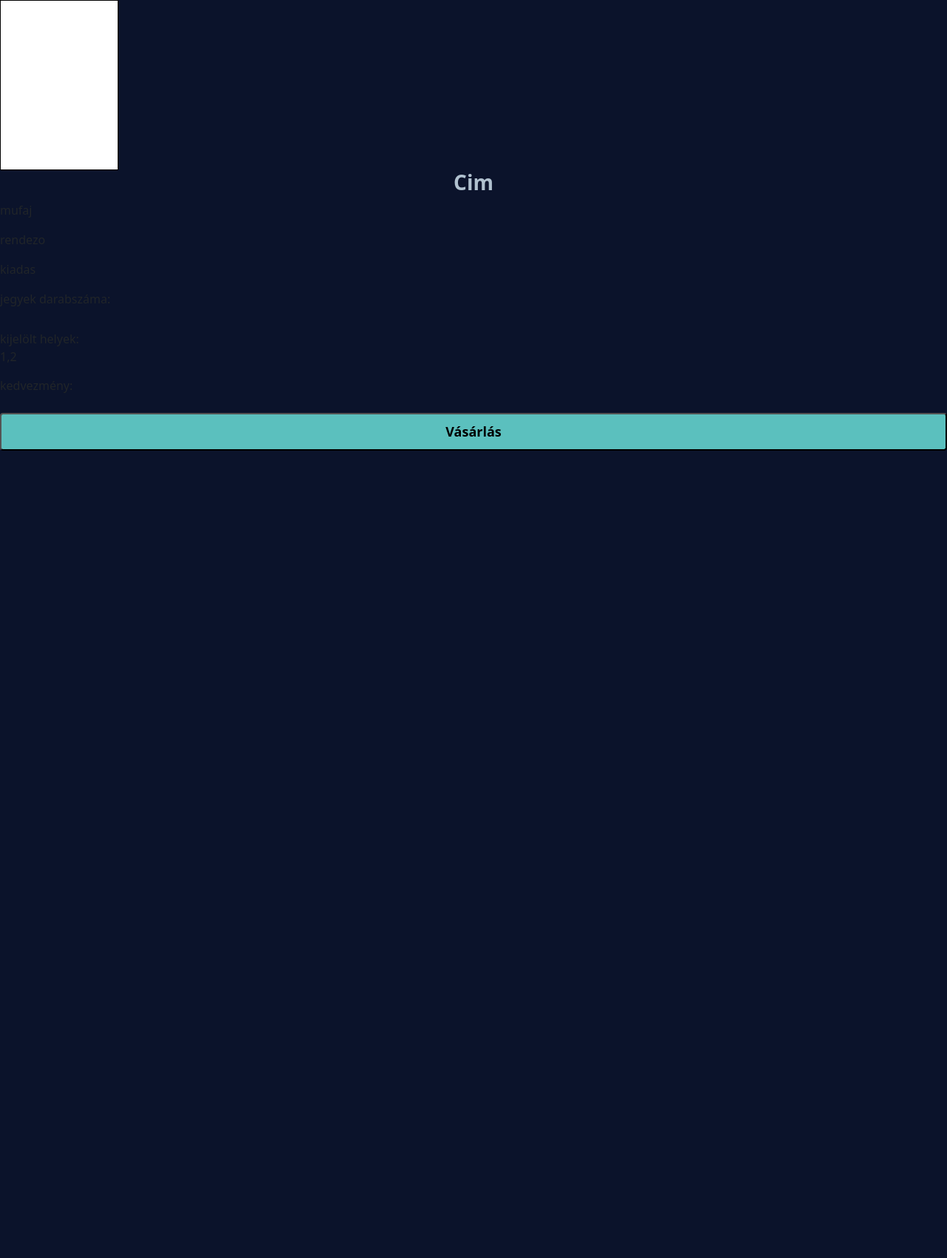
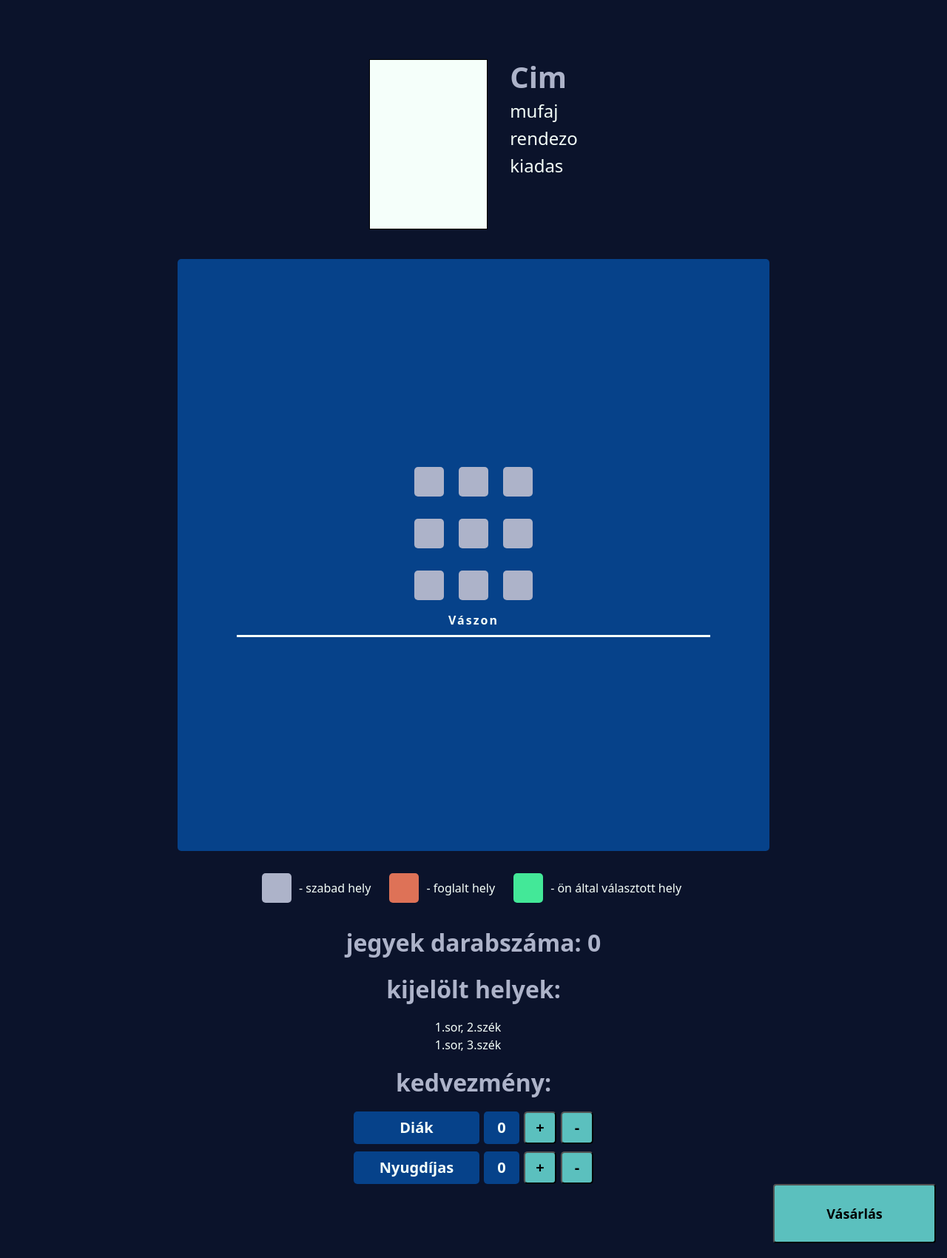
Before and after one commit to jozsef21/Szoftverfejlsztes_projekt, a Spring Boot app: page /jegy in a window 1280 px wide. Shown: the part 160-1860 px from the top of the page at 74% size. Before the commit the page ends 769 px from the top, so only its background shows below. Run offline with Spring Boot 4, Linux system fonts and the light colour scheme.

Commit message:
jegy kesz

```diff
--- a/src/main/resources/static/css/style.css
+++ b/src/main/resources/static/css/style.css
@@ -42,7 +42,7 @@ body {
     color: mintcream;
 }
 
-.title, .login_h2, .info .mufaj, .leiras {
+.title, .login_h2, .info .mufaj, .leiras, h4 {
     color: mintcream;
 }
 
@@ -54,7 +54,7 @@ body {
     gap: 15px;
 }
 
-.menusor, form button[type="submit"] {
+.menusor, form button[type="submit"], .kedvezmeny_button {
     background-color: #5BC0BE;
 }
 
@@ -92,9 +92,10 @@ body {
     font-size: 14px;
 }
 
-.teremblokk, .menublokk, .kis_menublokk, .filmblokk {
+
+
+.teremblokk, .menublokk, .kis_menublokk, .filmblokk, .terem, .kedvezmeny, .kedvezmeny_box {
     background-color: #06428a;
-    border: 1px solid black;
     box-sizing: border-box;
     display: flex;
     border-radius: 5px;
@@ -150,14 +151,14 @@ body {
     display: flex;
     justify-content: center;
     align-items: center;
-    background-color: white;
+    background-color: mintcream;
 }
 
 /* --- FRISSÍTVE: Nagyobb filmkép / plakát doboz --- */
 .filmkep {
     width: 160px;
     height: 230px;
-    background-color: white;
+    background-color: mintcream;
     border: 1px solid black;
     flex-shrink: 0;
     display: flex;
@@ -198,10 +199,6 @@ body {
     margin: 0;
 }
 
-.info h2, h3 {
-    color: #b0c1cf;
-}
-
 .info .mufaj {
     font-size: 18px;
     margin: 0 0 10px 0;
@@ -226,7 +223,11 @@ h3 {
     font-weight: bold;
 }
 
-.login_button, .nav-box, .prev_button, .jobb-oldal, .login_box, .menusor button {
+.info h2, h3, .big_label {
+    color: #adb3c9;
+}
+
+.login_button, .nav-box, .prev_button, .jobb-oldal, .login_box, .menusor button, .szek, .szek_magyarazat {
     background-color: #adb3c9;
     border-radius: 5px;
 }
@@ -353,7 +354,7 @@ form button[type="submit"] {
     border-radius: 4px;
 }
 
-.prev_button {
+.prev_button, .button_right {
     width: 200px;
     max-width: 400px;
     font-size: 20px;
@@ -361,6 +362,10 @@ form button[type="submit"] {
     height: 80px;
     align-items: center;
     position: absolute;
+}
+
+.prev_button {
+    width: 200px;
     top: 15px;
     left: 15px;
 }
@@ -368,3 +373,138 @@ form button[type="submit"] {
 input {
     background-color: mintcream;
 }
+
+
+/*jegyvasarlas stilus*/
+.ket_oszlop {
+    display: flex;
+    gap: 30px;
+    justify-content: center;
+    margin-top: 80px;
+    margin-bottom: 40px;
+}
+
+.cim {
+    text-align: left;
+    font-size: 40px;
+}
+
+.big_label {
+    font-size: 32px;
+    font-weight: bold;
+}
+
+.button_right {
+    width: 220px;
+    right: 15px;
+    bottom: 20px;
+}
+
+.terem {
+    width: 800px;
+    height: 800px;
+    max-width: 100%;
+    display: flex;
+    flex-direction: column;
+    align-items: center;
+    justify-content: center;
+}
+
+.hegy_form {
+    position: relative;
+    width: 100%;
+    padding-bottom: 100px;
+    box-sizing: border-box;
+}
+
+.center {
+    display: flex;
+    flex-direction: column;
+    align-items: center;
+    justify-content: center;
+    gap: 15px;
+    width: 100%;
+}
+
+.szek_magyarazat, .szek {
+    width: 40px;
+    height: 40px;
+    margin: 10px;
+}
+
+.szek {
+    cursor: pointer;
+}
+
+#selected {
+    background-color: #43e898;
+}
+
+#taken {
+    background-color: #de7257;
+}
+
+
+.sor {
+    display: flex;
+    align-items: center;
+    margin: 5px;
+}
+
+.sor p, .terem p , .kijelolt_helyek p{
+    color: mintcream;
+    margin: 0 15px 0 0;
+}
+
+.vaszon {
+    width: 80%;
+    text-align: center;
+    color: mintcream;
+    font-weight: bold;
+    letter-spacing: 2px;
+    padding-bottom: 8px;
+    margin-bottom: 24px;
+    border-bottom: 3px solid mintcream;
+}
+
+.kedvezmeny_lista {
+    display: flex;
+    flex-direction: column;
+    gap: 10px;
+    align-items: center;
+}
+
+.kedvezmeny_sor {
+    display: flex;
+    align-items: center;
+    gap: 6px;
+}
+
+.kedvezmeny, .kedvezmeny_box, .kedvezmeny_button {
+    font-weight: bold;
+    font-size: 20px;
+    height: 44px;
+    align-items: center;
+    justify-content: center;
+}
+
+.kedvezmeny, .kedvezmeny_box {
+    color: mintcream;
+}
+
+.kedvezmeny {
+    width: 170px;
+    padding: 0 12px;
+}
+
+.kedvezmeny_box {
+    width: 48px;
+}
+
+.kedvezmeny_button {
+    width: 44px;
+    cursor: pointer;
+    box-sizing: border-box;
+    display: flex;
+    border-radius: 5px;
+}
--- a/src/main/resources/templates/jegy.html
+++ b/src/main/resources/templates/jegy.html
@@ -8,38 +8,70 @@
         <!-- header rész injektálása -->
         <div th:replace="~{/fragments :: common-header}"></div>
 
-        <div>
+        <div class="ket_oszlop">
             <div class="filmkep"></div>
             <div>
-                <h3>Cim</h3>
-                <p>mufaj</p>
-                <p>rendezo</p>
-                <p>kiadas</p>
+                <h3 class="cim">Cim</h3>
+                <h4>mufaj</h4>
+                <h4>rendezo</h4>
+                <h4>kiadas</h4>
             </div>
         </div>
-        <form>
-            <label>jegyek darabszáma:</label>
-            <!-- 1. Terem with smaller seat containers -->
-            <div class="terem">
-                <div class="szek">
-                    <!-- Seats are generated or rendered by row (1..N) and seat (1..M) -->
+        <form class="hegy_form" method="post">
+            <div class="center">
+                <div class="terem">
+                    <div class="sor">
+                        <div class="szek"> </div>
+                        <div class="szek"> </div>
+                        <div class="szek"> </div>
+                    </div>
+                    <div class="sor">
+                        <div class="szek"> </div>
+                        <div class="szek"> </div>
+                        <div class="szek"> </div>
+                    </div>
+                    <div class="sor">
+                        <div class="szek"> </div>
+                        <div class="szek"> </div>
+                        <div class="szek"> </div>
+                    </div>
+                    <div class="vaszon">Vászon</div>
                 </div>
+                <div class="sor">
+                    <div class="szek_magyarazat"></div>
+                    <p> - szabad hely</p>
+                    <div class="szek_magyarazat" id="taken"></div>
+                    <p> - foglalt hely</p>
+                    <div class="szek_magyarazat" id="selected"></div>
+                    <p> - ön által választott hely</p>
+                </div>
+
+                <label class="big_label">jegyek darabszáma: <span>0</span></label>
+
+                <label class="big_label">kijelölt helyek:</label>
+                <div class="kijelolt_helyek">
+                    <p>1.sor, 2.szék</p>
+                    <p>1.sor, 3.szék</p>
+                </div>
+                <label class="big_label">kedvezmény:</label>
+                <div class="kedvezmeny_lista">
+                    <div class="kedvezmeny_sor">
+                        <div class="kedvezmeny">Diák</div>
+                        <div class="kedvezmeny_box">0</div>
+                        <button type="button" class="kedvezmeny_button" onclick="">+</button>
+                        <button type="button" class="kedvezmeny_button" onclick="">-</button>
+                    </div>
+
+                    <div class="kedvezmeny_sor">
+                        <div class="kedvezmeny">Nyugdíjas</div>
+                        <div class="kedvezmeny_box">0</div>
+                        <button type="button" class="kedvezmeny_button" onclick="">+</button>
+                        <button type="button" class="kedvezmeny_button" onclick="">-</button>
+                    </div>
+                </div>
+
+                <button type="submit" class="button_right">Vásárlás</button>
             </div>
-            <!-- 3. Selected seats in (row, seat) number pairs -->
-            <div>
-                <label>kijelölt helyek:</label>
-                <div>
-                    <div>1,2</div>
-                </div>
-            </div>
-
-            <!-- 4. Discount selection -->
-            <div>
-                <label>kedvezmény:</label>
-            </div>
-
-            <!-- 5. Buy button -->
-            <button type="submit">Vásárlás</button>
         </form>
     </div>
 </body>
```
